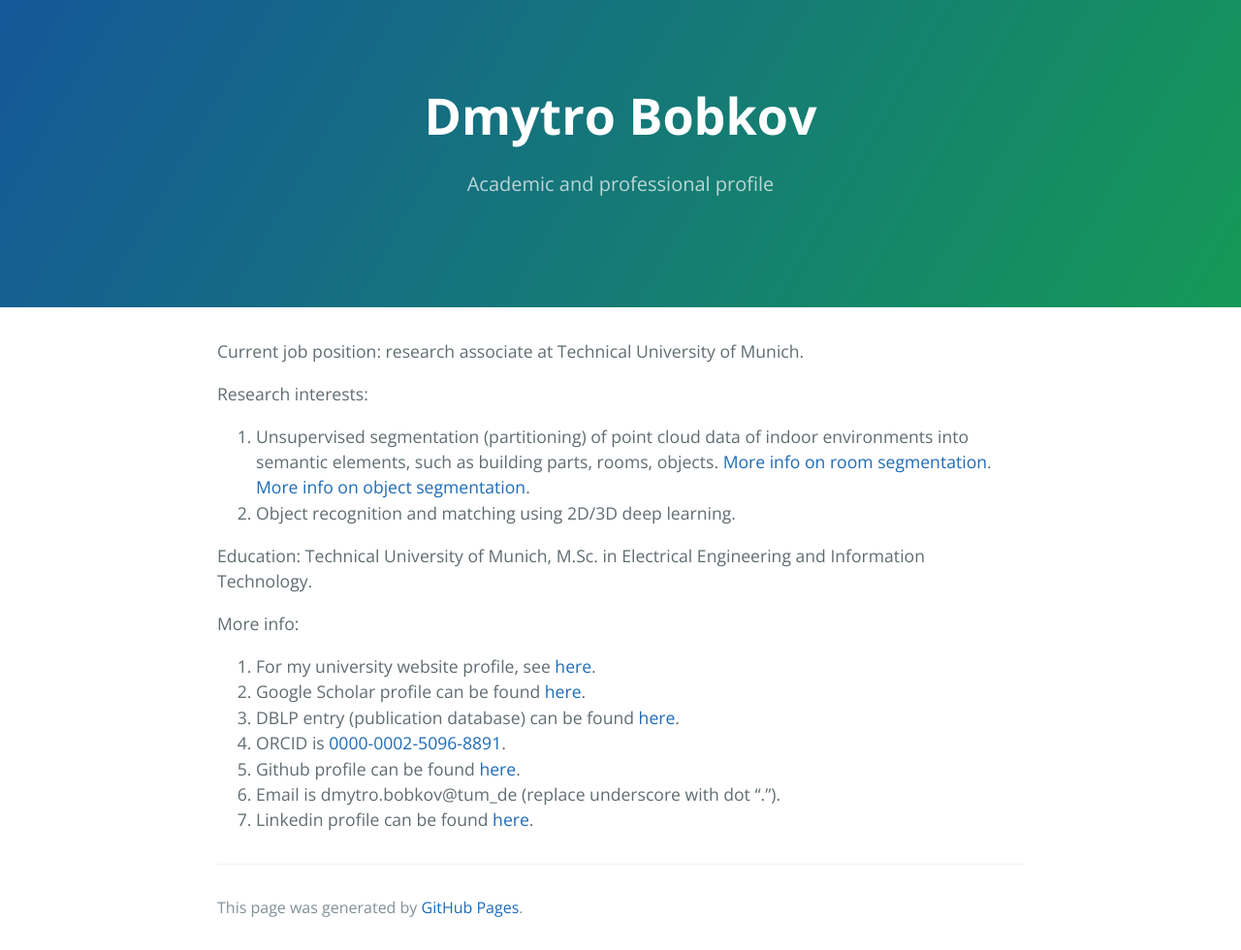
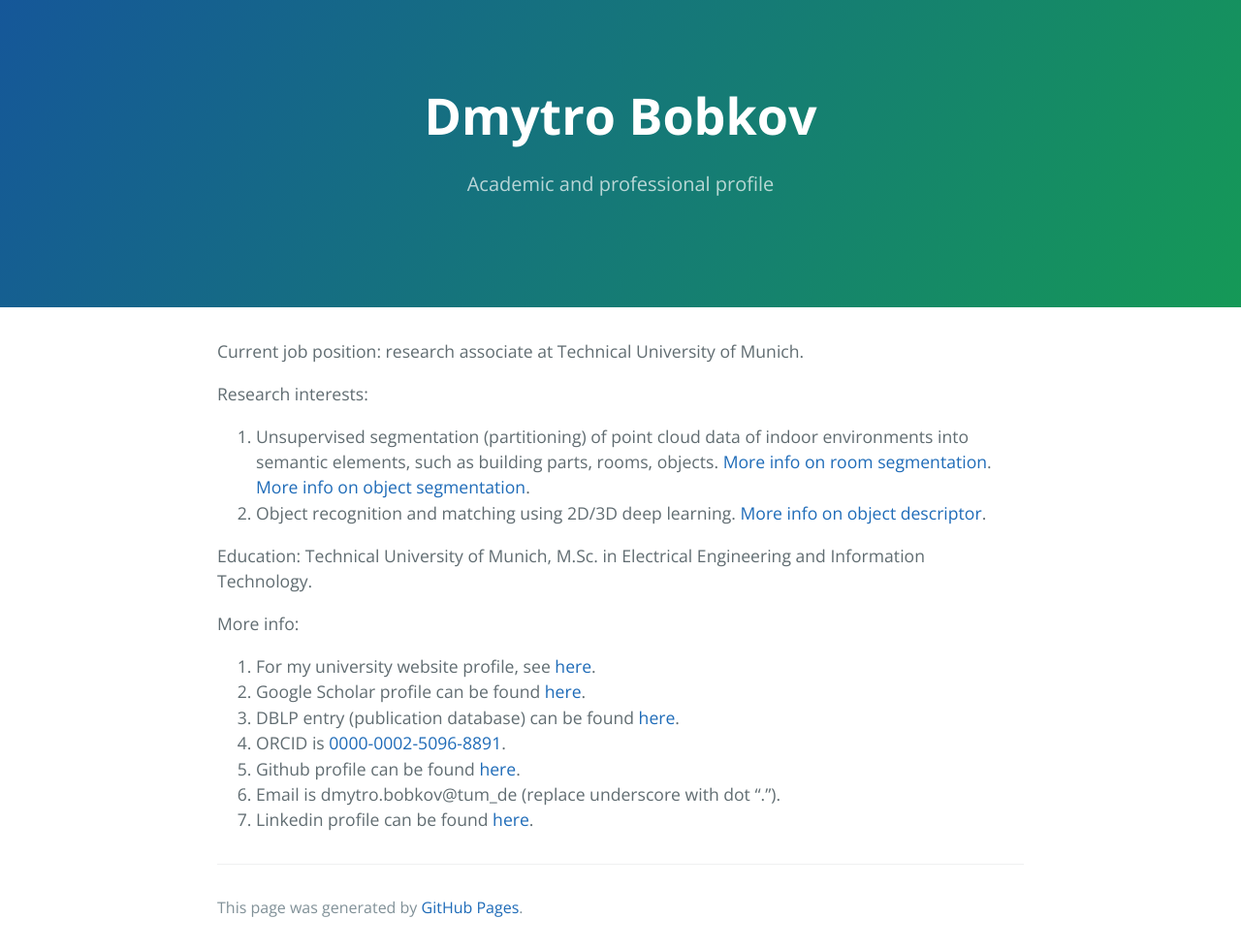
Before and after one commit to DBobkov/dbobkov.github.io, a Jekyll site: the page built from index.md, in a window 1280 px wide. Shown: the whole page at 97% size. Built offline with Jekyll 4.4.1, drawn with Linux system fonts in a browser that asks for light colours.

Commit message:
Added object descriptor link

```diff
--- a/index.md
+++ b/index.md
@@ -7,7 +7,7 @@ Current job position: research associate at Technical University of Munich.
 Research interests:
 
 1. Unsupervised segmentation (partitioning) of point cloud data of indoor environments into semantic elements, such as building parts, rooms, objects. <a href="https://dbobkov.github.io/room-segmentation">More info on room segmentation</a>. <a href="https://dbobkov.github.io/segmentation">More info on object segmentation</a>.
-2. Object recognition and matching using 2D/3D deep learning.
+2. Object recognition and matching using 2D/3D deep learning.  <a href="https://dbobkov.github.io/object-descriptor/">More info on object descriptor</a>.
 
 Education: Technical University of Munich, M.Sc. in Electrical Engineering and Information Technology.
 
```
